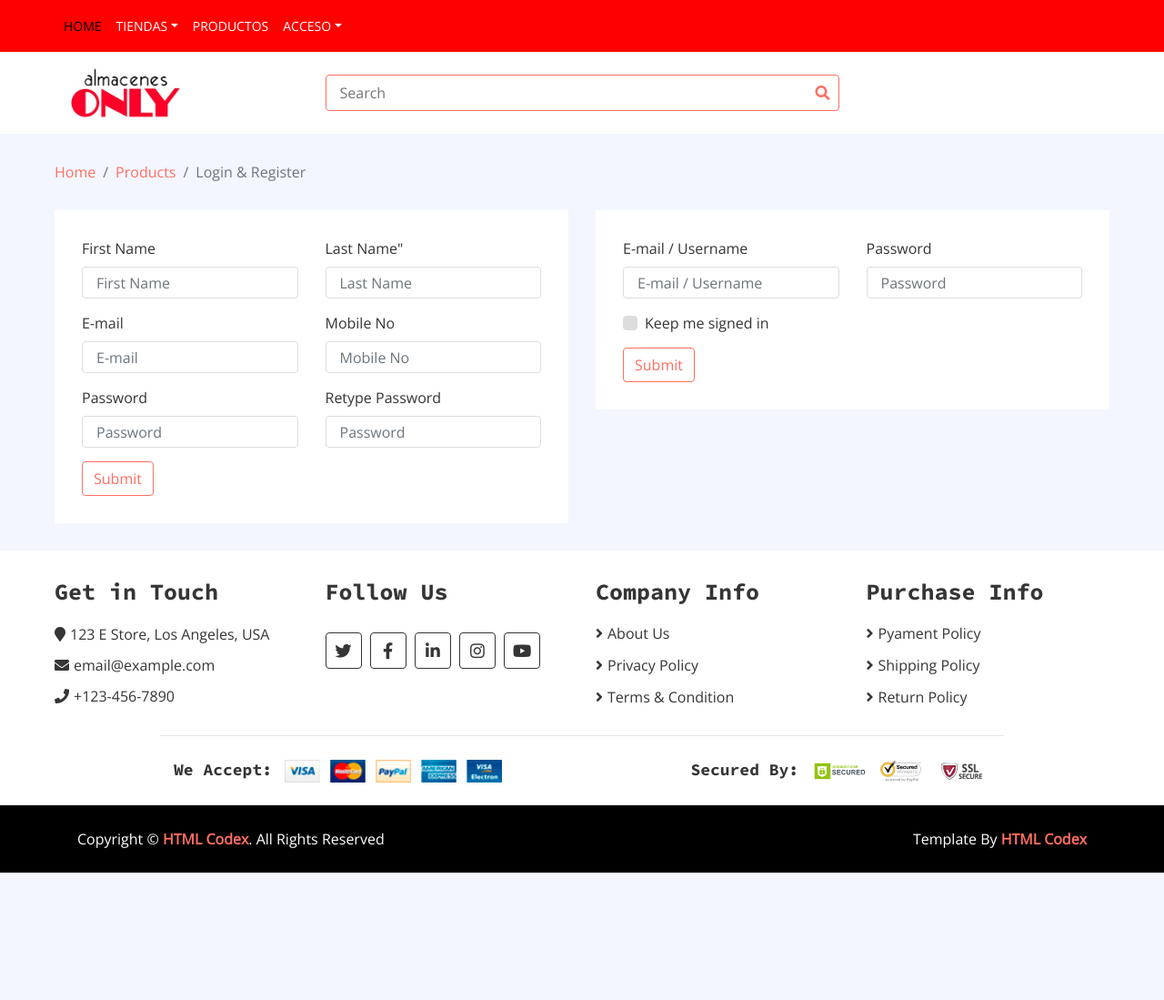
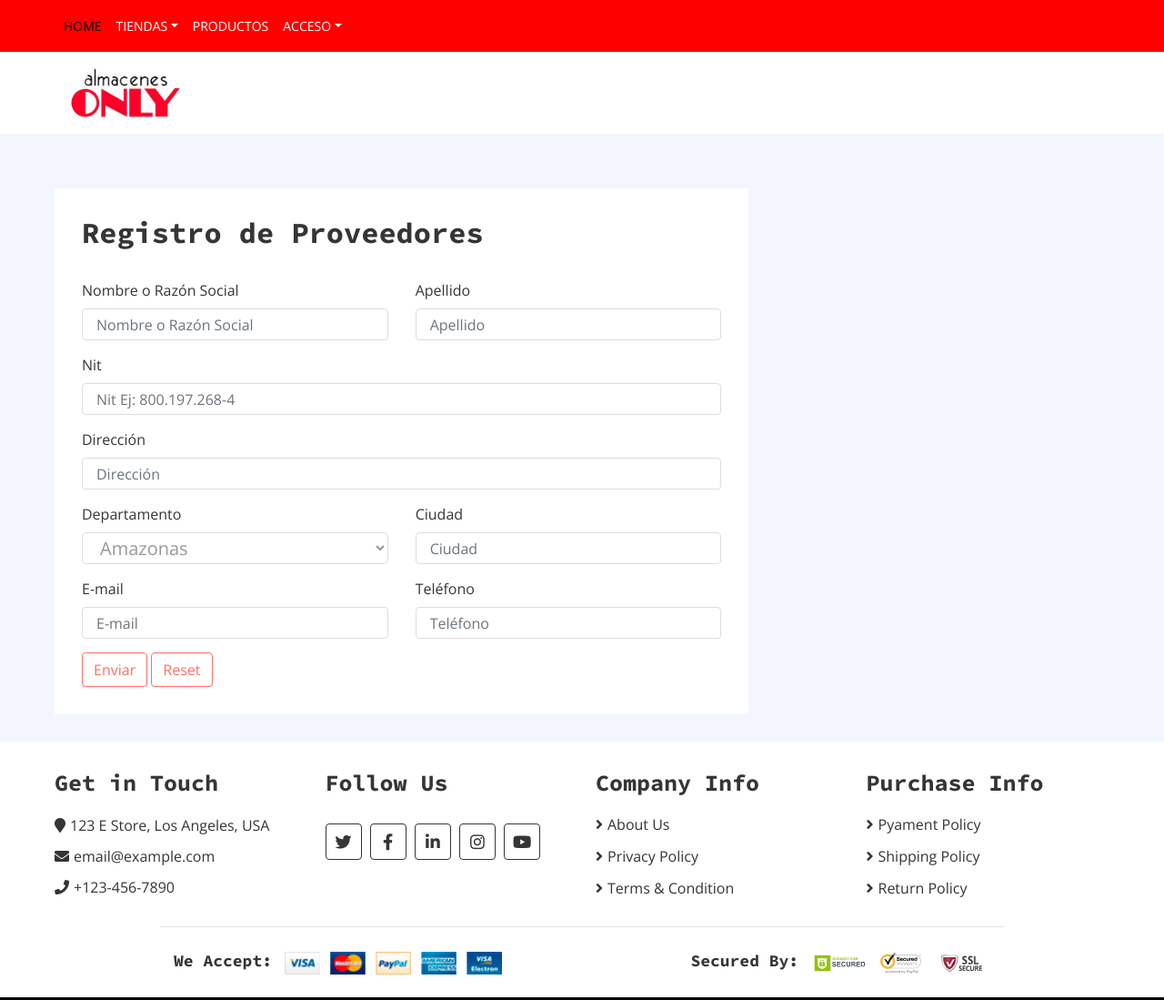
Before and after one commit to FunFactoryCol/AlmacenesOnly1, a plain HTML site: page proveedores.html in a window 1280 px wide. Shown: the top 1099 px of the page at 91% size. Before the commit the page ends 959 px from the top, so only its background shows below. Drawn offline with nearby package versions, Linux system fonts and the light colour scheme.

Commit message:
added proveedores

```diff
--- a/proveedores.html
+++ b/proveedores.html
@@ -77,94 +77,96 @@
                             </a>
                         </div>
                     </div>
-                    <div class="col-md-6">
-                        <div class="search">
-                            <input type="text" placeholder="Search">
-                            <button><i class="fa fa-search"></i></button>
-                        </div>
-                    </div>
-
                 </div>
             </div>
         </div>
         <!-- Bottom Bar End -->
 
-        <!-- Breadcrumb Start -->
-        <div class="breadcrumb-wrap">
-            <div class="container-fluid">
-                <ul class="breadcrumb">
-                    <li class="breadcrumb-item"><a href="#">Home</a></li>
-                    <li class="breadcrumb-item"><a href="#">Products</a></li>
-                    <li class="breadcrumb-item active">Login & Register</li>
-                </ul>
-            </div>
-        </div>
-        <!-- Breadcrumb End -->
-
-        <!-- Login Start -->
         <div class="login">
             <div class="container-fluid">
                 <div class="row">
-                    <div class="col-lg-6">
+                    <div class="col-lg-8">
+                        <form>
                             <div class="register-form">
+                                    <h2>Registro de Proveedores</h2>
+                                    <br>
                                 <div class="row">
                                     <div class="col-md-6">
-                                    <label>First Name</label>
-                                    <input class="form-control" type="text" placeholder="First Name">
+                                        <label>Nombre o Razón Social</label>
+                                        <input class="form-control" type="text" placeholder="Nombre o Razón Social" required="" pattern="[a-zA-Z]+">
                                     </div>
                                     <div class="col-md-6">
-                                    <label>Last Name"</label>
-                                    <input class="form-control" type="text" placeholder="Last Name">
+                                        <label>Apellido</label>
+                                        <input class="form-control" type="text" placeholder="Apellido" required="" pattern="[a-zA-Z]+">
+                                    </div>
+                                    <div class="col-md-12">
+                                        <label>Nit</label>
+                                        <input class="form-control" type="text" placeholder="Nit Ej: 800.197.268-4" required="">
+                                    </div>
+                                    <div class="col-md-12">
+                                        <label>Dirección</label>
+                                        <input class="form-control" type="text" placeholder="Dirección" required="">
+                                    </div>
+                                    <div class="col-md-6">
+                                        <label>Departamento</label>
+                                        <select class="form-control form-control-lg">
+                                            <option>Amazonas</option>
+                                            <option>Antioquia</option>
+                                            <option>Arauca</option>
+                                            <option>Atlántico</option>
+                                            <option>Bolivar</option>
+                                            <option>Boyacá</option>
+                                            <option>Caldas</option>
+                                            <option>Caquetá</option>
+                                            <option>Casanare</option>
+                                            <option>Cauca</option>
+                                            <option>Cesar</option>
+                                            <option>Chocó</option>
+                                            <option>Córdoba</option>
+                                            <option>Cundinamarca</option>
+                                            <option>Guainía</option>
+                                            <option>Guaviare</option>
+                                            <option>Huila</option>
+                                            <option>La Guajira</option>
+                                            <option>Magdalena</option>
+                                            <option>Meta</option>
+                                            <option>Nariño</option>
+                                            <option>Norte de Santander</option>
+                                            <option>Putumayo</option>
+                                            <option>Quindio</option>
+                                            <option>Risaralda</option>
+                                            <option>San Andrés y Providencia</option>
+                                            <option>Santander</option>
+                                            <option>Sucre</option>
+                                            <option>Tolima</option>
+                                            <option>Valle del Cauca</option>
+                                            <option>Vaupés</option>
+                                            <option>Vichada</option>
+                                        </select>
+                                    </div>
+                                    <div class="col-md-6">
+                                        <label>Ciudad</label>
+                                        <input class="form-control" type="text" placeholder="Ciudad" required="" pattern="[a-zA-Z]+">
                                     </div>
                                     <div class="col-md-6">
                                         <label>E-mail</label>
-                                    <input class="form-control" type="text" placeholder="E-mail">
+                                        <input class="form-control" type="email" placeholder="E-mail" required="">
                                     </div>
                                     <div class="col-md-6">
-                                    <label>Mobile No</label>
-                                    <input class="form-control" type="text" placeholder="Mobile No">
-                                </div>
-                                <div class="col-md-6">
-                                    <label>Password</label>
-                                    <input class="form-control" type="text" placeholder="Password">
-                                </div>
-                                <div class="col-md-6">
-                                    <label>Retype Password</label>
-                                    <input class="form-control" type="text" placeholder="Password">
+                                        <label>Teléfono</label>
+                                        <input class="form-control" type="number" placeholder="Teléfono" required="">
                                     </div>
                                     <div class="col-md-12">
-                                    <button class="btn">Submit</button>
+                                        <button class="btn">Enviar</button>
+                                        <input class="btn" type="reset">
+                                    </div>
+                                </div>
+                            </div>
+                        </form>
                     </div>
                 </div>
             </div>
         </div>
-                    <div class="col-lg-6">
-                        <div class="login-form">
-                            <div class="row">
-                                <div class="col-md-6">
-                                    <label>E-mail / Username</label>
-                                    <input class="form-control" type="text" placeholder="E-mail / Username">
-                                </div>
-                                <div class="col-md-6">
-                                    <label>Password</label>
-                                    <input class="form-control" type="text" placeholder="Password">
-                                </div>
-                                <div class="col-md-12">
-                                    <div class="custom-control custom-checkbox">
-                                        <input type="checkbox" class="custom-control-input" id="newaccount">
-                                        <label class="custom-control-label" for="newaccount">Keep me signed in</label>
-                                    </div>
-                                </div>
-                                <div class="col-md-12">
-                                    <button class="btn">Submit</button>
-                                </div>
-                            </div>
-                        </div>
-                    </div>
-                </div>
-            </div>
-        </div>
-        <!-- Login End -->
 
         <!-- Footer Start -->
         <div class="footer">
```
Lines whose indentation alone changed are shown as unchanged.
